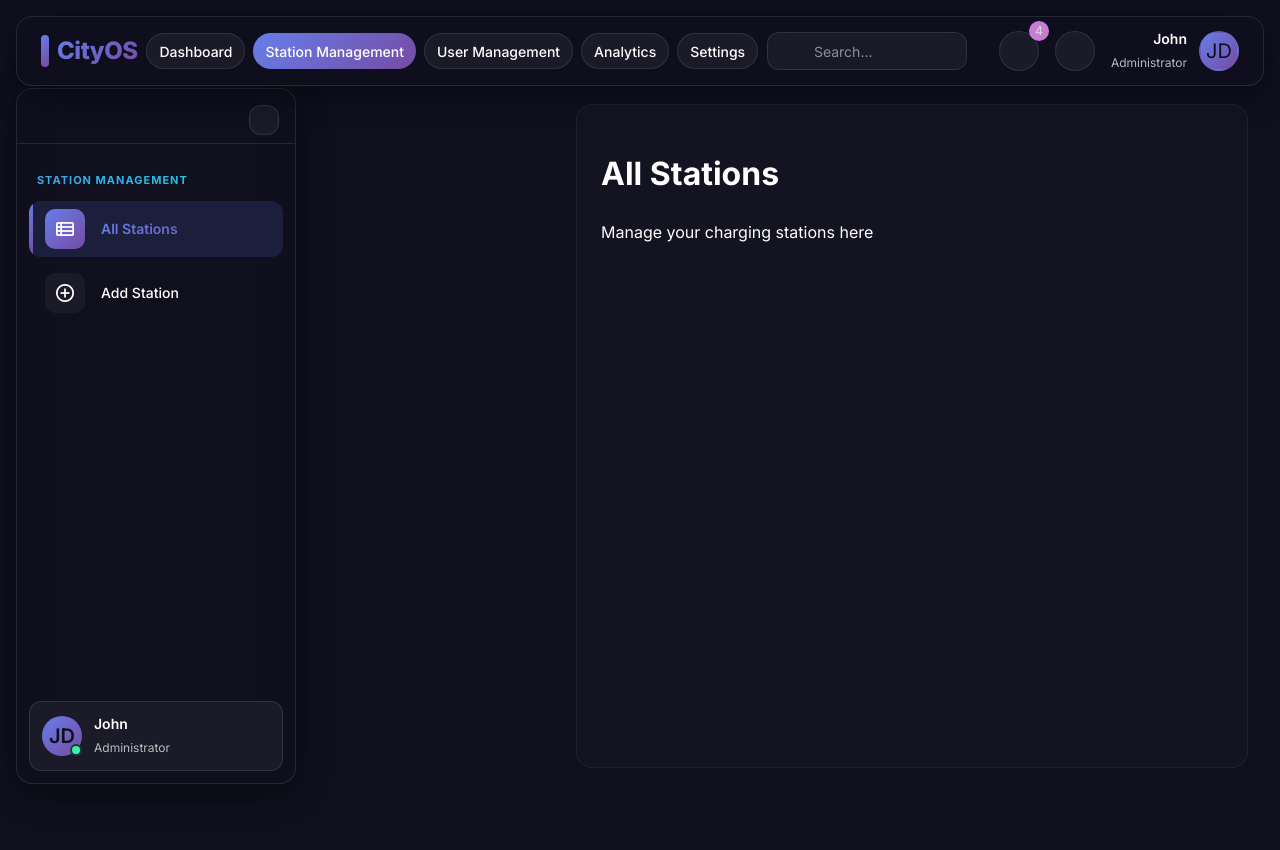
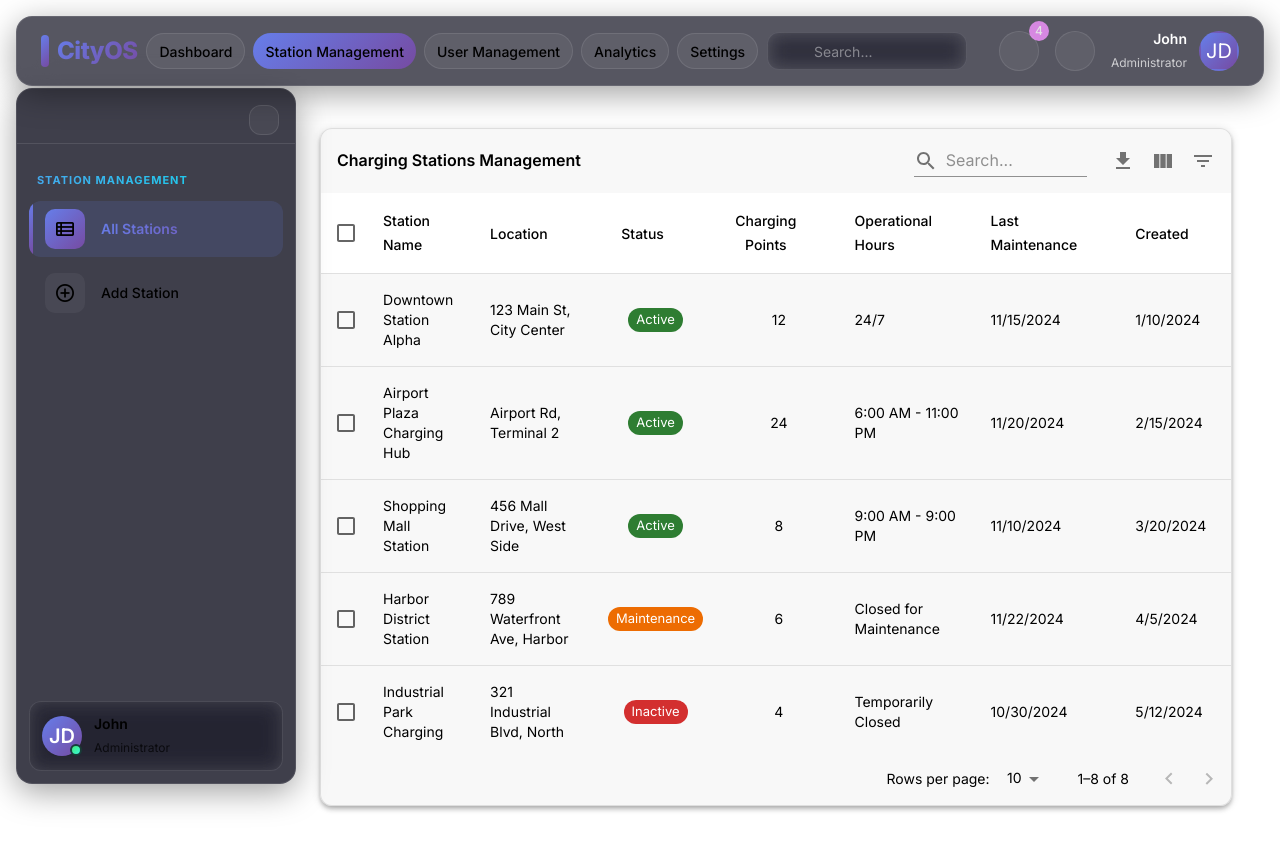
Before and after one commit to Awadesh365/LifeOS, a React (Vite) app: page /dashboard in a window 1280 px wide. Both pictures are taken after a click on the button "Station Management". Shown: the top 850 px of the page. Before the commit the page ends 800 px from the top, so only its background shows below. Built offline with nearby package versions, Linux system fonts and the light colour scheme; some icons are missing.

Commit message:
feat: implement StationsList component with dummy data and integrate into App layout

```diff
--- a/src/App.tsx
+++ b/src/App.tsx
@@ -1,8 +1,9 @@
-import { BrowserRouter, Routes, Route, Navigate } from 'react-router-dom';
-import { ThemeProvider, CssBaseline } from '@mui/material';
-import AppLayout from './layout/AppLayout';
-import { premiumTheme } from './theme/premiumTheme';
-import './styles/premium.css';
+import { BrowserRouter, Routes, Route, Navigate } from "react-router-dom";
+import { ThemeProvider, CssBaseline } from "@mui/material";
+import AppLayout from "./layout/AppLayout";
+import { premiumTheme } from "./theme/premiumTheme";
+import { StationsList } from "./pages/Stations/StationsList";
+import "./styles/premium.css";
 
 // Sample page components (placeholders)
 const DashboardPage = () => (
@@ -12,12 +13,7 @@ const DashboardPage = () => (
   </div>
 );
 
-const StationsListPage = () => (
-  <div>
-    <h1>All Stations</h1>
-    <p>Manage your charging stations here</p>
-  </div>
-);
+const StationsListPage = () => <StationsList />;
 
 const AddStationPage = () => (
   <div>
--- a/src/layout/AppLayout.tsx
+++ b/src/layout/AppLayout.tsx
@@ -1,27 +1,28 @@
-import React, { useEffect, useState } from 'react';
-import { Box } from '@mui/material';
-import Navbar from '../components/layout/Navbar/Navbar';
-import Sidebar from '../components/layout/Sidebar/Sidebar';
-import { Outlet, useLocation } from 'react-router-dom';
+import React, { useEffect, useState } from "react";
+import { Box } from "@mui/material";
+import Navbar from "../components/layout/Navbar/Navbar";
+import Sidebar from "../components/layout/Sidebar/Sidebar";
+import { Outlet, useLocation } from "react-router-dom";
 import {
   NAV_SIDEBAR_ITEMS,
   filterSidebarItemsByPermissions,
-} from '../lib/constants/navigation';
+} from "../lib/constants/navigation";
 
 const AppLayout: React.FC = () => {
   const navData = NAV_SIDEBAR_ITEMS;
   const [isOpen, setIsOpen] = useState(() => {
-    const stored = localStorage.getItem('sidebarOpen');
+    const stored = localStorage.getItem("sidebarOpen");
     return stored === null ? true : JSON.parse(stored);
   });
 
   useEffect(() => {
-    localStorage.setItem('sidebarOpen', JSON.stringify(isOpen));
+    localStorage.setItem("sidebarOpen", JSON.stringify(isOpen));
   }, [isOpen]);
 
   const location = useLocation();
 
-  const isDashboard = location.pathname === '/' || location.pathname === '/dashboard';
+  const isDashboard =
+    location.pathname === "/" || location.pathname === "/dashboard";
 
   // Filter navigation by permissions
   const filteredSidebarNavbarItems = filterSidebarItemsByPermissions(navData);
@@ -29,9 +30,9 @@ const AppLayout: React.FC = () => {
   return (
     <Box
       sx={{
-        display: 'flex',
-        width: '100%',
-        minHeight: '100vh',
+        display: "flex",
+        width: "100%",
+        minHeight: "100vh",
         background: (theme) => theme.palette.background.default,
       }}
     >
@@ -47,17 +48,14 @@ const AppLayout: React.FC = () => {
         component="main"
         sx={{
           flexGrow: 1,
-          mt: '104px', // Space for floating navbar (88px) + margin
-          ml: !isDashboard ? (isOpen ? '296px' : '96px') : '32px', // Sidebar width + margins
-          mr: '32px',
-          mb: '32px',
-          p: 3,
+          mt: "104px", // Space for floating navbar (88px) + margin
+          ml: !isDashboard ? (isOpen ? "16px" : "16px") : "32px", // Reduced gap from sidebar
+          mr: "24px",
+          mb: "24px",
+          p: 0,
           minWidth: 0,
-          minHeight: 'calc(100vh - 136px)',
-          transition: 'margin 0.3s cubic-bezier(0.4, 0, 0.2, 1)',
-          borderRadius: '16px',
-          background: 'rgba(255, 255, 255, 0.02)',
-          border: '1px solid rgba(255, 255, 255, 0.05)',
+          minHeight: "calc(100vh - 136px)",
+          transition: "margin 0.3s cubic-bezier(0.4, 0, 0.2, 1)",
         }}
       >
         <Outlet />
--- /dev/null
+++ b/src/pages/Stations/StationsList.tsx
@@ -0,0 +1,219 @@
+import { Box, Chip } from "@mui/material";
+import { DataTable } from "../../components/organisms/DataTable/DataTable";
+import { Column } from "../../components/organisms/DataTable/DataTable.types";
+
+interface Station {
+  id: string;
+  name: string;
+  location: string;
+  status: "active" | "inactive" | "maintenance";
+  chargingPoints: number;
+  operationalHours: string;
+  lastMaintenance: string;
+  createdDate: string;
+}
+
+// Dummy data
+const dummyStations: Station[] = [
+  {
+    id: "1",
+    name: "Downtown Station Alpha",
+    location: "123 Main St, City Center",
+    status: "active",
+    chargingPoints: 12,
+    operationalHours: "24/7",
+    lastMaintenance: "2024-11-15",
+    createdDate: "2024-01-10",
+  },
+  {
+    id: "2",
+    name: "Airport Plaza Charging Hub",
+    location: "Airport Rd, Terminal 2",
+    status: "active",
+    chargingPoints: 24,
+    operationalHours: "6:00 AM - 11:00 PM",
+    lastMaintenance: "2024-11-20",
+    createdDate: "2024-02-15",
+  },
+  {
+    id: "3",
+    name: "Shopping Mall Station",
+    location: "456 Mall Drive, West Side",
+    status: "active",
+    chargingPoints: 8,
+    operationalHours: "9:00 AM - 9:00 PM",
+    lastMaintenance: "2024-11-10",
+    createdDate: "2024-03-20",
+  },
+  {
+    id: "4",
+    name: "Harbor District Station",
+    location: "789 Waterfront Ave, Harbor",
+    status: "maintenance",
+    chargingPoints: 6,
+    operationalHours: "Closed for Maintenance",
+    lastMaintenance: "2024-11-22",
+    createdDate: "2024-04-05",
+  },
+  {
+    id: "5",
+    name: "Industrial Park Charging",
+    location: "321 Industrial Blvd, North",
+    status: "inactive",
+    chargingPoints: 4,
+    operationalHours: "Temporarily Closed",
+    lastMaintenance: "2024-10-30",
+    createdDate: "2024-05-12",
+  },
+  {
+    id: "6",
+    name: "University Campus Station",
+    location: "654 College Road, Campus",
+    status: "active",
+    chargingPoints: 16,
+    operationalHours: "7:00 AM - 10:00 PM",
+    lastMaintenance: "2024-11-18",
+    createdDate: "2024-06-01",
+  },
+  {
+    id: "7",
+    name: "Central Park Station",
+    location: "111 Park Lane, Central Park",
+    status: "active",
+    chargingPoints: 10,
+    operationalHours: "24/7",
+    lastMaintenance: "2024-11-21",
+    createdDate: "2024-07-08",
+  },
+  {
+    id: "8",
+    name: "Train Station Hub",
+    location: "222 Station Road, Downtown",
+    status: "active",
+    chargingPoints: 20,
+    operationalHours: "5:00 AM - 12:00 AM",
+    lastMaintenance: "2024-11-19",
+    createdDate: "2024-08-22",
+  },
+];
+
+// Status color mapping
+const getStatusColor = (status: string) => {
+  switch (status) {
+    case "active":
+      return "success";
+    case "inactive":
+      return "error";
+    case "maintenance":
+      return "warning";
+    default:
+      return "default";
+  }
+};
+
+export const StationsList = () => {
+  const columns: Column<Station>[] = [
+    {
+      id: "name",
+      label: "Station Name",
+      accessor: "name",
+      width: "200px",
+      sortable: true,
+      filterable: true,
+    },
+    {
+      id: "location",
+      label: "Location",
+      accessor: "location",
+      width: "220px",
+      sortable: true,
+      filterable: true,
+    },
+    {
+      id: "status",
+      label: "Status",
+      accessor: "status",
+      width: "120px",
+      align: "center",
+      sortable: true,
+      filterable: true,
+      renderCell: (value) => (
+        <Chip
+          label={value.charAt(0).toUpperCase() + value.slice(1)}
+          color={getStatusColor(value) as any}
+          size="small"
+          variant="filled"
+        />
+      ),
+    },
+    {
+      id: "chargingPoints",
+      label: "Charging Points",
+      accessor: "chargingPoints",
+      width: "130px",
+      align: "center",
+      sortable: true,
+      filterable: true,
+      dataType: "number",
+    },
+    {
+      id: "operationalHours",
+      label: "Operational Hours",
+      accessor: "operationalHours",
+      width: "160px",
+      sortable: true,
+      filterable: true,
+    },
+    {
+      id: "lastMaintenance",
+      label: "Last Maintenance",
+      accessor: "lastMaintenance",
+      width: "150px",
+      sortable: true,
+      filterable: true,
+      dataType: "date",
+      renderCell: (value) => new Date(value).toLocaleDateString(),
+    },
+    {
+      id: "createdDate",
+      label: "Created",
+      accessor: "createdDate",
+      width: "130px",
+      sortable: true,
+      filterable: true,
+      dataType: "date",
+      renderCell: (value) => new Date(value).toLocaleDateString(),
+    },
+  ];
+
+  return (
+    <Box sx={{ p: 3 }}>
+      <DataTable
+        data={dummyStations}
+        columns={columns}
+        title="Charging Stations Management"
+        keyExtractor={(row) => row.id}
+        sortable={true}
+        filterable={true}
+        searchable={true}
+        selectable="multiple"
+        paginated={true}
+        columnVisibility={true}
+        stickyHeader={true}
+        glassmorphism={true}
+        dense={false}
+        maxHeight="70vh"
+        rowsPerPageOptions={[5, 10, 25, 50]}
+        defaultRowsPerPage={10}
+        onRowClick={(row) => {
+          console.log("Station clicked:", row);
+        }}
+        exportData={{
+          csv: true,
+          xlsx: true,
+          filename: "stations-export",
+        }}
+      />
+    </Box>
+  );
+};
--- a/src/theme/premiumTheme.ts
+++ b/src/theme/premiumTheme.ts
@@ -1,38 +1,38 @@
-import { createTheme, ThemeOptions } from '@mui/material/styles';
+import { createTheme, ThemeOptions } from "@mui/material/styles";
 
 // Premium gradient definitions
 export const gradients = {
-  primary: 'linear-gradient(135deg, #667eea 0%, #764ba2 100%)',
-  secondary: 'linear-gradient(135deg, #f093fb 0%, #f5576c 100%)',
-  accent: 'linear-gradient(135deg, #4facfe 0%, #00f2fe 100%)',
-  success: 'linear-gradient(135deg, #43e97b 0%, #38f9d7 100%)',
-  info: 'linear-gradient(135deg, #5E72E4 0%, #825EE4 100%)',
-  warning: 'linear-gradient(135deg, #FFA726 0%, #FB8C00 100%)',
+  primary: "linear-gradient(135deg, #667eea 0%, #764ba2 100%)",
+  secondary: "linear-gradient(135deg, #f093fb 0%, #f5576c 100%)",
+  accent: "linear-gradient(135deg, #4facfe 0%, #00f2fe 100%)",
+  success: "linear-gradient(135deg, #43e97b 0%, #38f9d7 100%)",
+  info: "linear-gradient(135deg, #5E72E4 0%, #825EE4 100%)",
+  warning: "linear-gradient(135deg, #FFA726 0%, #FB8C00 100%)",
 };
 
 // Glassmorphism styles
 export const glassmorphism = {
   light: {
-    background: 'rgba(255, 255, 255, 0.1)',
-    backdropFilter: 'blur(10px)',
-    border: '1px solid rgba(255, 255, 255, 0.2)',
-    boxShadow: '0 8px 32px 0 rgba(31, 38, 135, 0.37)',
+    background: "rgba(255, 255, 255, 0.1)",
+    backdropFilter: "blur(10px)",
+    border: "1px solid rgba(255, 255, 255, 0.2)",
+    boxShadow: "0 8px 32px 0 rgba(31, 38, 135, 0.37)",
   },
   dark: {
-    background: 'rgba(15, 15, 30, 0.7)',
-    backdropFilter: 'blur(10px)',
-    border: '1px solid rgba(255, 255, 255, 0.1)',
-    boxShadow: '0 8px 32px 0 rgba(0, 0, 0, 0.37)',
+    background: "rgba(15, 15, 30, 0.7)",
+    backdropFilter: "blur(10px)",
+    border: "1px solid rgba(255, 255, 255, 0.1)",
+    boxShadow: "0 8px 32px 0 rgba(0, 0, 0, 0.37)",
   },
   card: {
-    background: 'rgba(255, 255, 255, 0.05)',
-    backdropFilter: 'blur(20px)',
-    border: '1px solid rgba(255, 255, 255, 0.15)',
-    boxShadow: '0 8px 24px 0 rgba(0, 0, 0, 0.2)',
+    background: "rgba(255, 255, 255, 0.05)",
+    backdropFilter: "blur(20px)",
+    border: "1px solid rgba(255, 255, 255, 0.15)",
+    boxShadow: "0 8px 24px 0 rgba(0, 0, 0, 0.2)",
   },
 };
 
-declare module '@mui/material/styles' {
+declare module "@mui/material/styles" {
   interface Theme {
     gradients: typeof gradients;
     glassmorphism: typeof glassmorphism;
@@ -45,58 +45,58 @@ declare module '@mui/material/styles' {
 
 const themeOptions: ThemeOptions = {
   palette: {
-    mode: 'dark',
+    mode: "light",
     primary: {
-      main: '#667eea',
-      light: '#8b9cff',
-      dark: '#4c5fd9',
-      contrastText: '#ffffff',
+      main: "#667eea",
+      light: "#8b9cff",
+      dark: "#4c5fd9",
+      contrastText: "#ffffff",
     },
     secondary: {
-      main: '#f093fb',
-      light: '#ffc4ff',
-      dark: '#c764c8',
-      contrastText: '#ffffff',
+      main: "#f093fb",
+      light: "#ffc4ff",
+      dark: "#c764c8",
+      contrastText: "#ffffff",
     },
     background: {
-      default: '#0f0f1e',
-      paper: 'rgba(255, 255, 255, 0.05)',
+      default: "#ffffff",
+      paper: "#f5f5f5",
     },
     text: {
-      primary: '#ffffff',
-      secondary: 'rgba(255, 255, 255, 0.7)',
-      disabled: 'rgba(255, 255, 255, 0.5)',
+      primary: "#000000",
+      secondary: "rgba(0, 0, 0, 0.6)",
+      disabled: "rgba(0, 0, 0, 0.38)",
     },
-    divider: 'rgba(255, 255, 255, 0.12)',
+    divider: "rgba(0, 0, 0, 0.12)",
   },
   typography: {
     fontFamily: '"Inter", "Roboto", "Helvetica", "Arial", sans-serif',
     h1: {
       fontWeight: 700,
-      fontSize: '2.5rem',
+      fontSize: "2.5rem",
     },
     h2: {
       fontWeight: 700,
-      fontSize: '2rem',
+      fontSize: "2rem",
     },
     h3: {
       fontWeight: 600,
-      fontSize: '1.75rem',
+      fontSize: "1.75rem",
     },
     h4: {
       fontWeight: 600,
-      fontSize: '1.5rem',
+      fontSize: "1.5rem",
     },
     h5: {
       fontWeight: 600,
-      fontSize: '1.25rem',
+      fontSize: "1.25rem",
     },
     h6: {
       fontWeight: 600,
-      fontSize: '1rem',
+      fontSize: "1rem",
     },
     button: {
-      textTransform: 'none',
+      textTransform: "none",
       fontWeight: 500,
     },
   },
@@ -107,12 +107,12 @@ const themeOptions: ThemeOptions = {
     MuiButton: {
       styleOverrides: {
         root: {
-          borderRadius: '8px',
-          padding: '8px 16px',
-          transition: 'all 0.3s cubic-bezier(0.4, 0, 0.2, 1)',
-          '&:hover': {
-            transform: 'translateY(-2px)',
-            boxShadow: '0 4px 12px rgba(0, 0, 0, 0.3)',
+          borderRadius: "8px",
+          padding: "8px 16px",
+          transition: "all 0.3s cubic-bezier(0.4, 0, 0.2, 1)",
+          "&:hover": {
+            transform: "translateY(-2px)",
+            boxShadow: "0 4px 12px rgba(0, 0, 0, 0.3)",
           },
         },
       },
@@ -120,8 +120,8 @@ const themeOptions: ThemeOptions = {
     MuiCard: {
       styleOverrides: {
         root: {
-          backgroundImage: 'none',
-          transition: 'all 0.3s cubic-bezier(0.4, 0, 0.2, 1)',
+          backgroundImage: "none",
+          transition: "all 0.3s cubic-bezier(0.4, 0, 0.2, 1)",
         },
       },
     },
```
